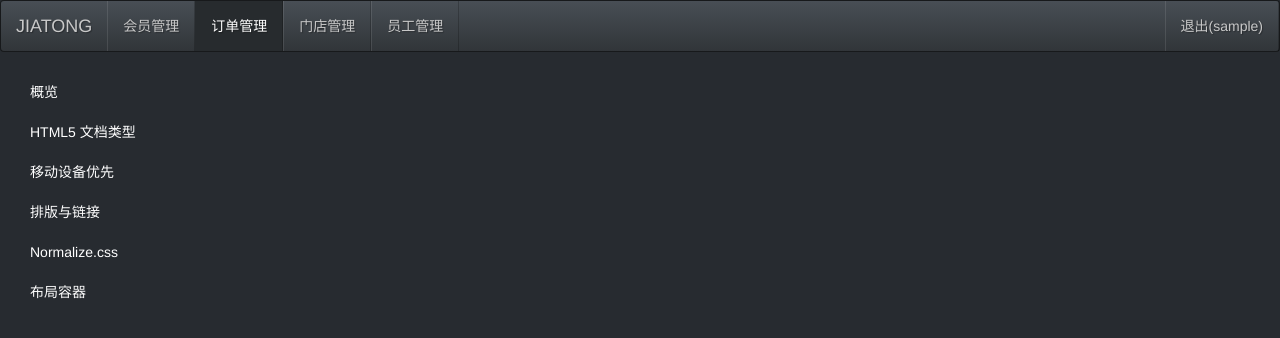
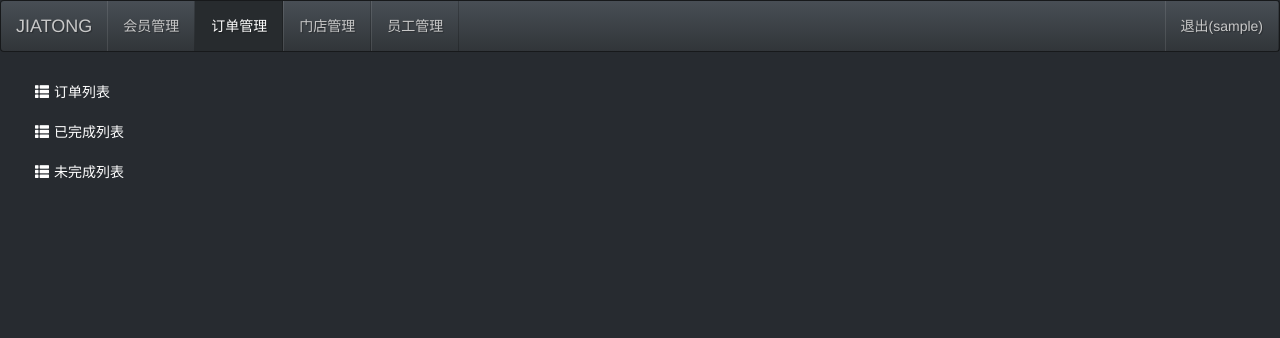
Before and after one commit to zeesuulan/newcar, a PHP site: page /control/book.php in a window 1280 px wide. Shown: the top 338 px of the page. Run offline with PHP 8.4, Linux system fonts and the light colour scheme; the visitor is signed in with stand-in values (Sample User, id 1); some libraries are stand-ins or nearby versions.

Commit message:
后台搭建

```diff
--- a/control/book.php
+++ b/control/book.php
@@ -6,21 +6,12 @@ var pageData = {
 </script>
 <div class="col-md-2">
     <div class="bs-docs-sidebar hidden-print hidden-xs hidden-sm affix-top" role="complementary">
-            <ul class="nav bs-docs-sidenav">
-                <li>
-                    <a href="#overview">概览</a>
         <ul class="nav">
-                        <li><a href="#overview-doctype">HTML5 文档类型</a>
+            <li><a href="book.php"><b class="glyphicon glyphicon-th-list"></b>订单列表</a>
             </li>
-                        <li><a href="#overview-mobile">移动设备优先</a>
+            <li><a href="#overview-mobile"><b class="glyphicon glyphicon-th-list"></b>已完成列表</a>
             </li>
-                        <li><a href="#overview-type-links">排版与链接</a>
-                        </li>
-                        <li><a href="#overview-normalize">Normalize.css</a>
-                        </li>
-                        <li><a href="#overview-container">布局容器</a>
-                        </li>
-                    </ul>
+            <li><a href="#overview-type-links"><b class="glyphicon glyphicon-th-list"></b>未完成列表</a>
             </li>
         </ul>
     </div>
--- a/static/css/global.css
+++ b/static/css/global.css
@@ -1,4 +1,4 @@
-label .glyphicon{
+.glyphicon{
 	margin: 0 5px;
 }
 
```
Also changed, not shown: control/employee.php (+10 -1 lines), control/member.php (+10 -1 lines), control/store.php (+10 -1 lines). Lines whose indentation alone changed are shown as unchanged.
